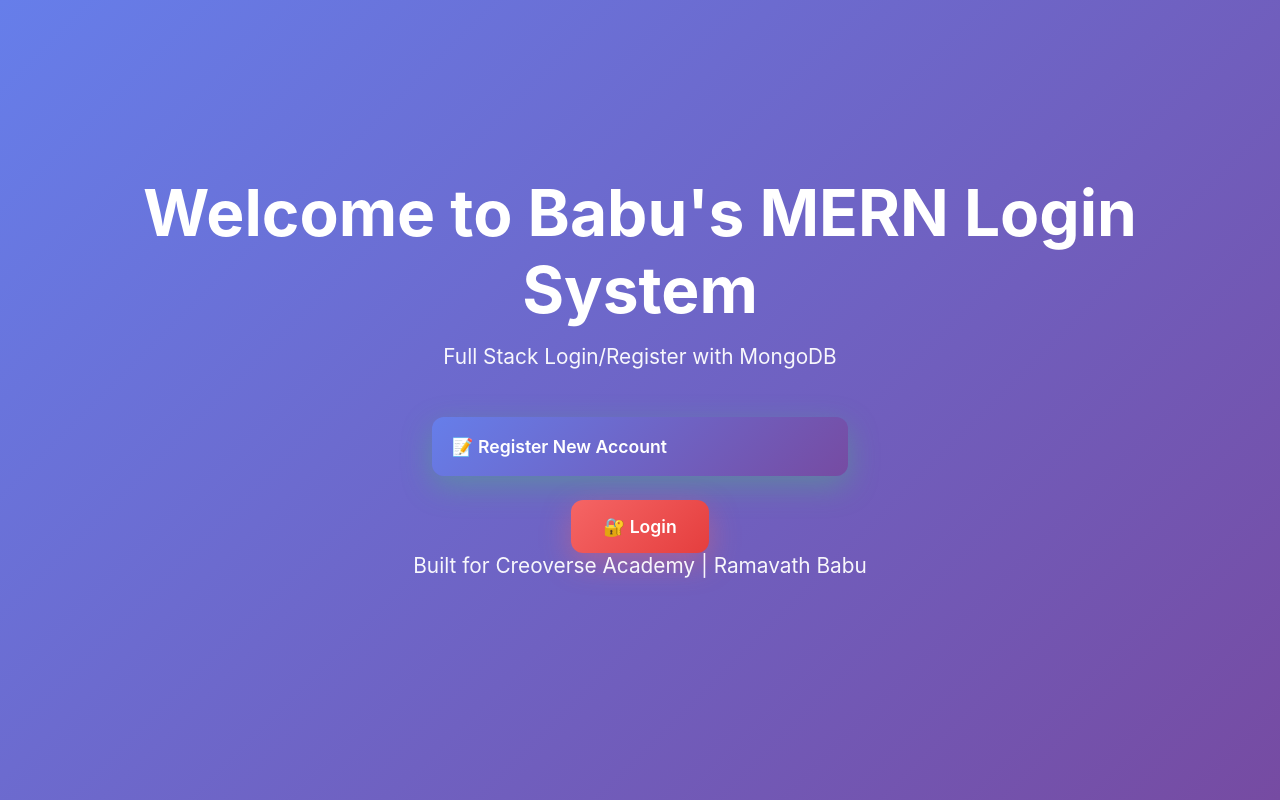
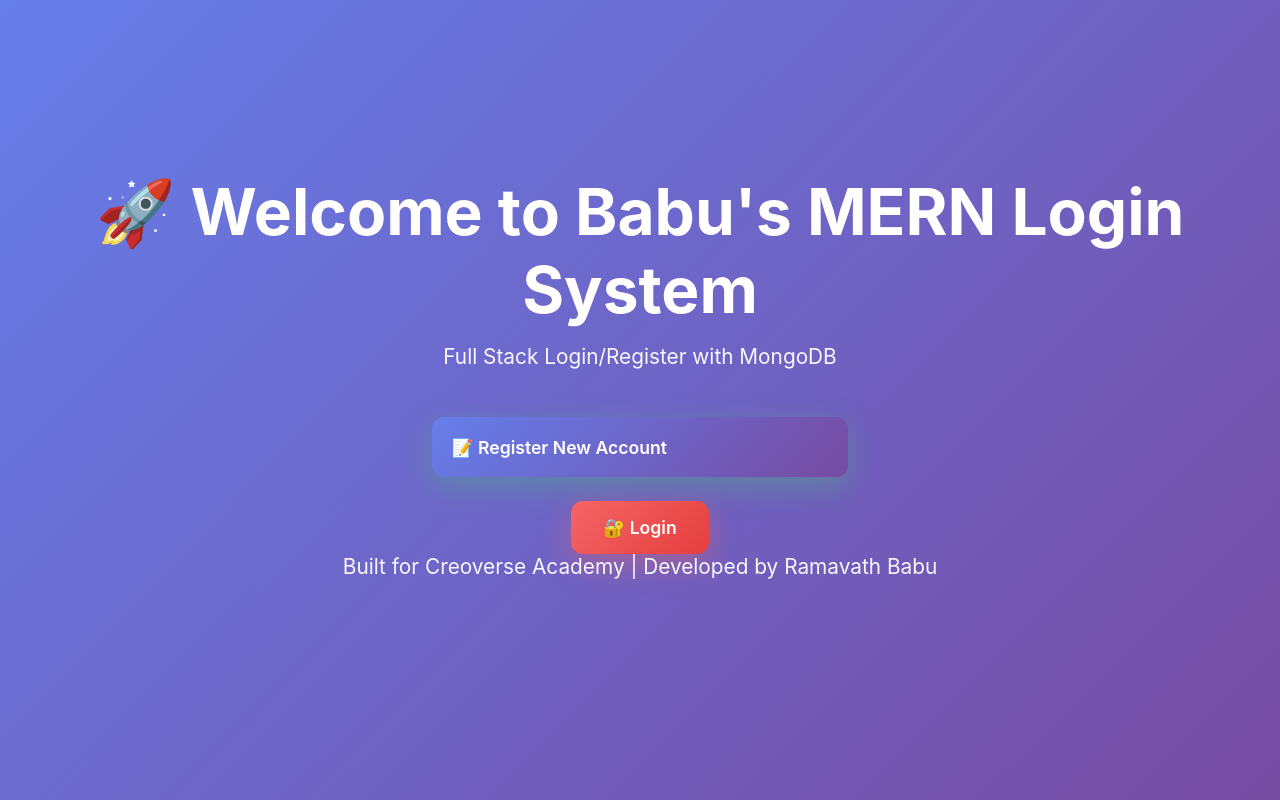
Before and after one commit to baburathod/mern-login-project, a plain HTML site: page client/index.html in a window 1280 px wide. Drawn offline with Linux system fonts and the light colour scheme.

Commit message:
Add footer with developer information to HTML files

```diff
--- a/client/index.html
+++ b/client/index.html
@@ -8,7 +8,7 @@
 </head>
 <body>
   <div class="hero">
-    <h1>Welcome to Babu's MERN Login System</h1>
+    <h1>🚀 Welcome to Babu's MERN Login System</h1>
     <p>Full Stack Login/Register with MongoDB</p>
 
     <div class="btn-group">
@@ -17,7 +17,7 @@
     </div>
 
     <footer>
-      <p>Built for Creoverse Academy | Ramavath Babu</p>
+      <p>Built for Creoverse Academy | Developed by Ramavath Babu</p>
     </footer>
   </div>
 </body>
```
Also changed, not shown: client/login.html (+4 -0 lines), client/register.html (+4 -0 lines), client/welcome.html (+4 -0 lines).
